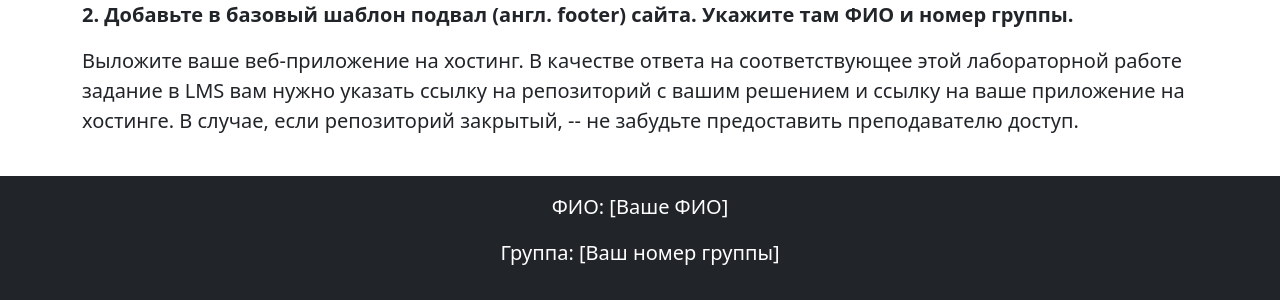
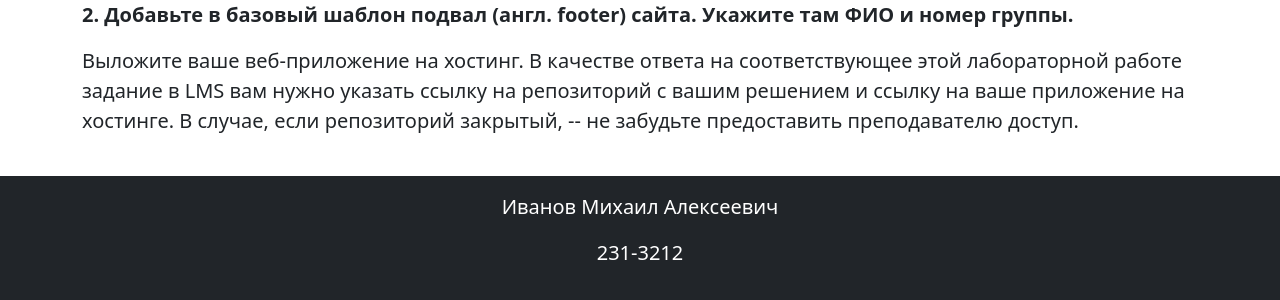
Before and after one commit to MantyZOR/Flask1Lab, a Flask app: page / in a window 1280 px wide. Shown: the part 2021-2321 px from the top of the page. Run offline with Flask 2, Linux system fonts and the light colour scheme.

Commit message:
Flask1
Re-deploy

```diff
--- a/app/templates/base.html
+++ b/app/templates/base.html
@@ -54,8 +54,8 @@
     <script src="{{ url_for('static', filename='main.js') }}" defer></script>
     <footer class="bg-dark text-white mt-4">
       <div class="container py-3">
-          <p class="text-center">ФИО: [Ваше ФИО]</p>
-          <p class="text-center">Группа: [Ваш номер группы]</p>
+          <p class="text-center">Иванов Михаил Алексеевич</p>
+          <p class="text-center">231-3212</p>
       </div>
   </footer>
   </body>
```
